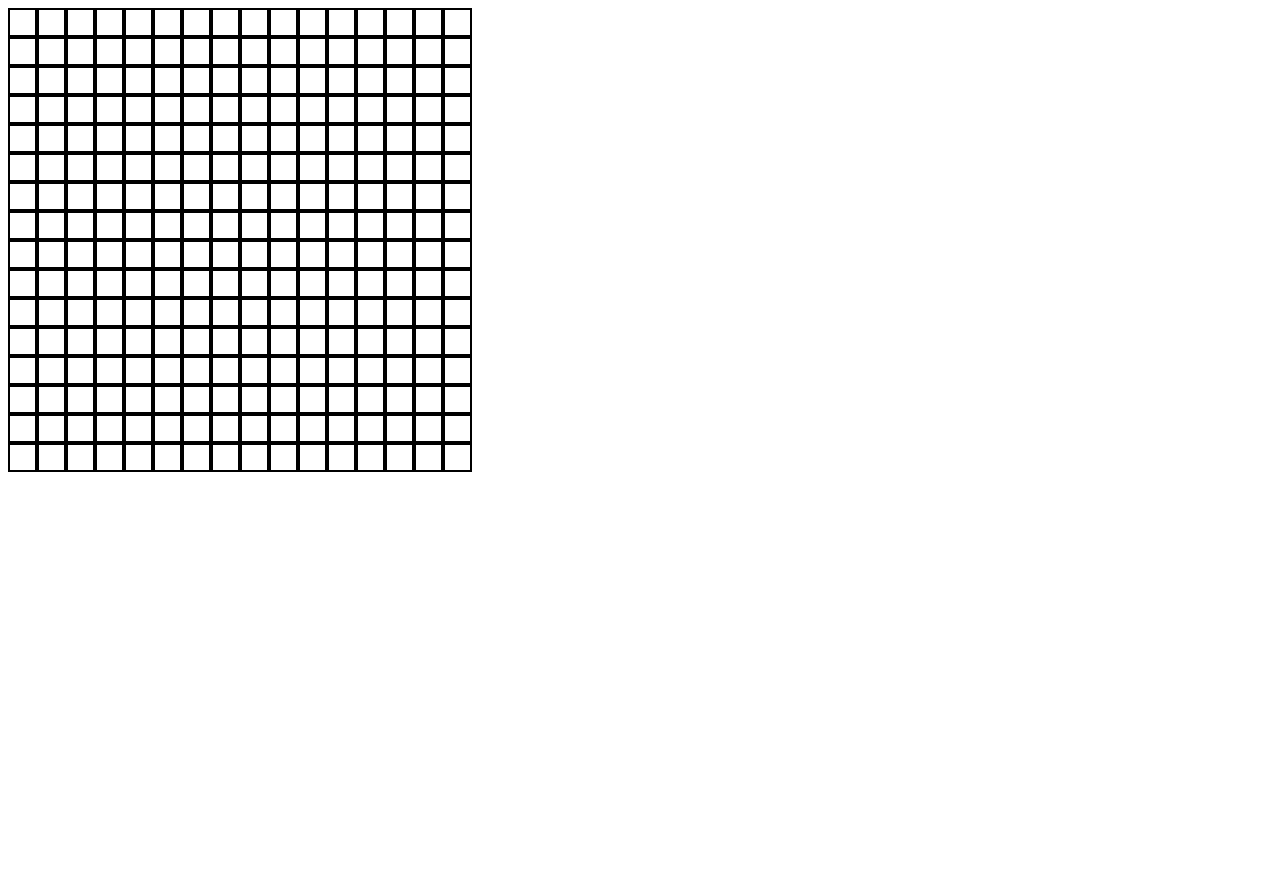
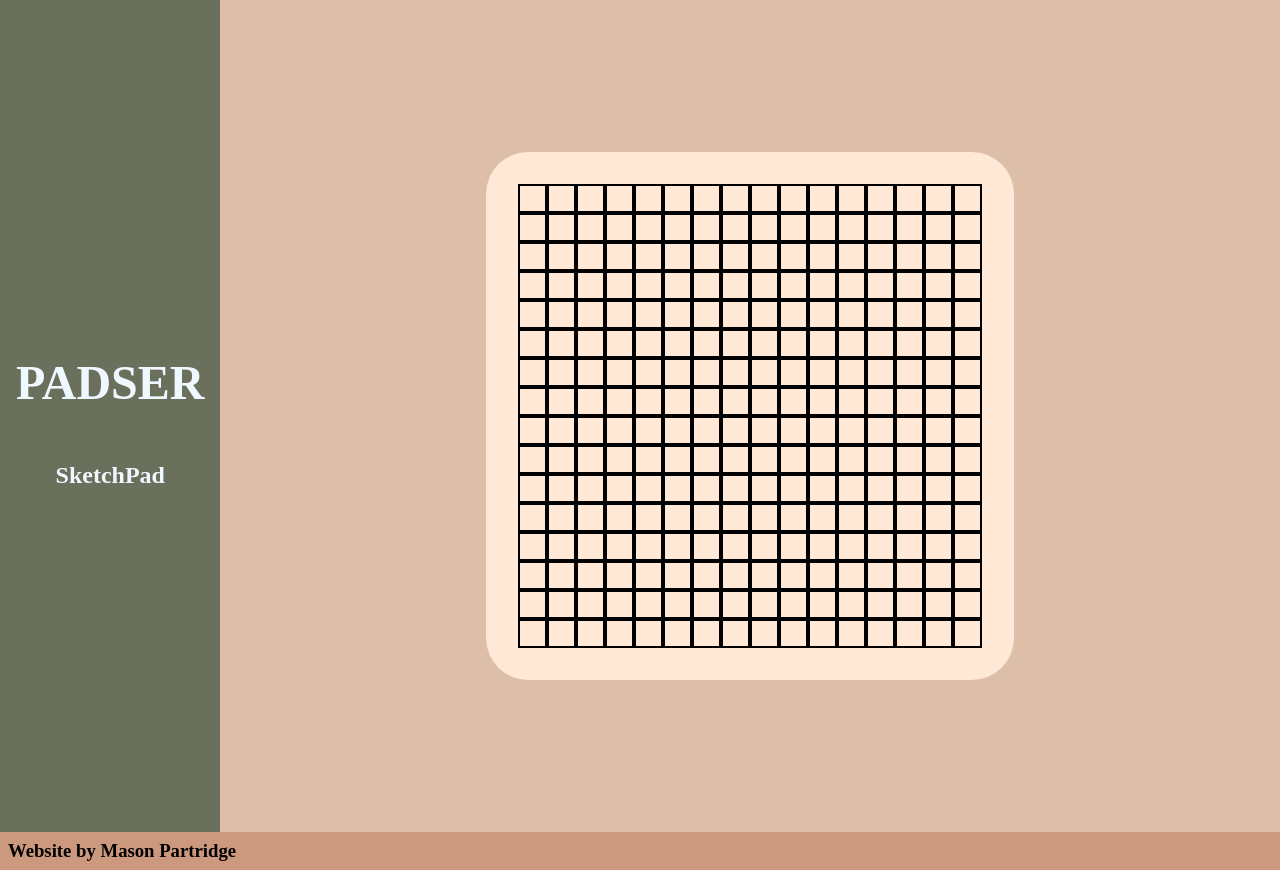
Before and after one commit to MasonPartridge/Padser-SketchPad, a plain HTML site: page index.html in a window 1280 px wide. Before the commit the page ends 800 px from the top, so only its background shows below. Drawn offline with Linux system fonts and the light colour scheme.

Commit message:
Add stylized UI

```diff
--- a/app.js
+++ b/app.js
@@ -1,6 +1,7 @@
 var sketchPadDiv = document.createElement('div');
 sketchPadDiv.setAttribute('id', 'sketch-pad');
 var isUserClicking = false;
+var pixelCanvasSize = 16;
 
 for (var i = 0; i < 16; i++){
     let xDiv = document.createElement('div');
@@ -18,7 +19,7 @@ for (var i = 0; i < 16; i++){
     }
 }
 
-document.body.appendChild(sketchPadDiv);
+document.getElementById('sketchpad-container').appendChild(sketchPadDiv);
 
 document.body.onmousedown = function() {
     isUserClicking = true;
@@ -27,3 +28,9 @@ document.body.onmousedown = function() {
 document.body.onmouseup = function() {
     isUserClicking = false;
 }
+
+var pixels = document.getElementsByClassName('pixel');
+for (var i = 0; i < pixels.length; i++){
+    pixels[i].style.width = (50/pixelCanvasSize + 'vh');
+    pixels[i].style.height = (50/pixelCanvasSize + 'vh');
+}
--- a/index.html
+++ b/index.html
@@ -9,6 +9,15 @@
     <title>Document</title>
 </head>
 <body>
-
+    <div id="main-container">
+        <div id="header-container" class="container">
+            <h1>PADSER</h1>
+            <h2>SketchPad</h2>
+        </div>
+        <div id="sketchpad-container" class="container"></div>
+    </div>
+    <div id="footer-container" class="container">
+        <h3>Website by Mason Partridge</h3>
+    </div>
 </body>
 </html>
--- a/style.css
+++ b/style.css
@@ -1,3 +1,14 @@
+#main-container {
+    display: flex;
+    flex-direction: row;
+    background-color: #ddbea9;
+    color:aliceblue;
+    justify-content: space-between;
+}
+body {
+    margin: 0px;
+}
+
 .pixel {
     width: 25px;
     height: 25px;
@@ -7,6 +18,11 @@
 #sketch-pad {
     display: flex;
     flex-direction: row;
+    justify-content: center;
+    margin: 16px;
+    background-color: #ffe8d6;
+    padding: 32px;
+    border-radius: 8%;
 }
 
 .x-axis {
@@ -17,3 +33,41 @@
 .highlighted {
     background-color: black;
 }
+
+h1 {
+    font-size: 300%;
+}
+
+h1, h2 {
+    text-align: center;
+}
+
+h3 {
+    margin: 0%;
+}
+
+.container {
+    display: flex;
+    flex-direction: column;
+    justify-content: center;
+}
+
+#header-container {
+    background-color: #6b705c;
+    height: 100vh;
+    padding: 16px;
+}
+
+#reserve-right-bar {
+    height: 100vh;
+    padding: 16px;
+}
+
+#sketchpad-container {
+    margin: 0 auto;
+}
+
+#footer-container {
+    padding: 8px;
+    background-color: #cd997e;
+}
```
Also changed, not shown: background.jpg (added).
